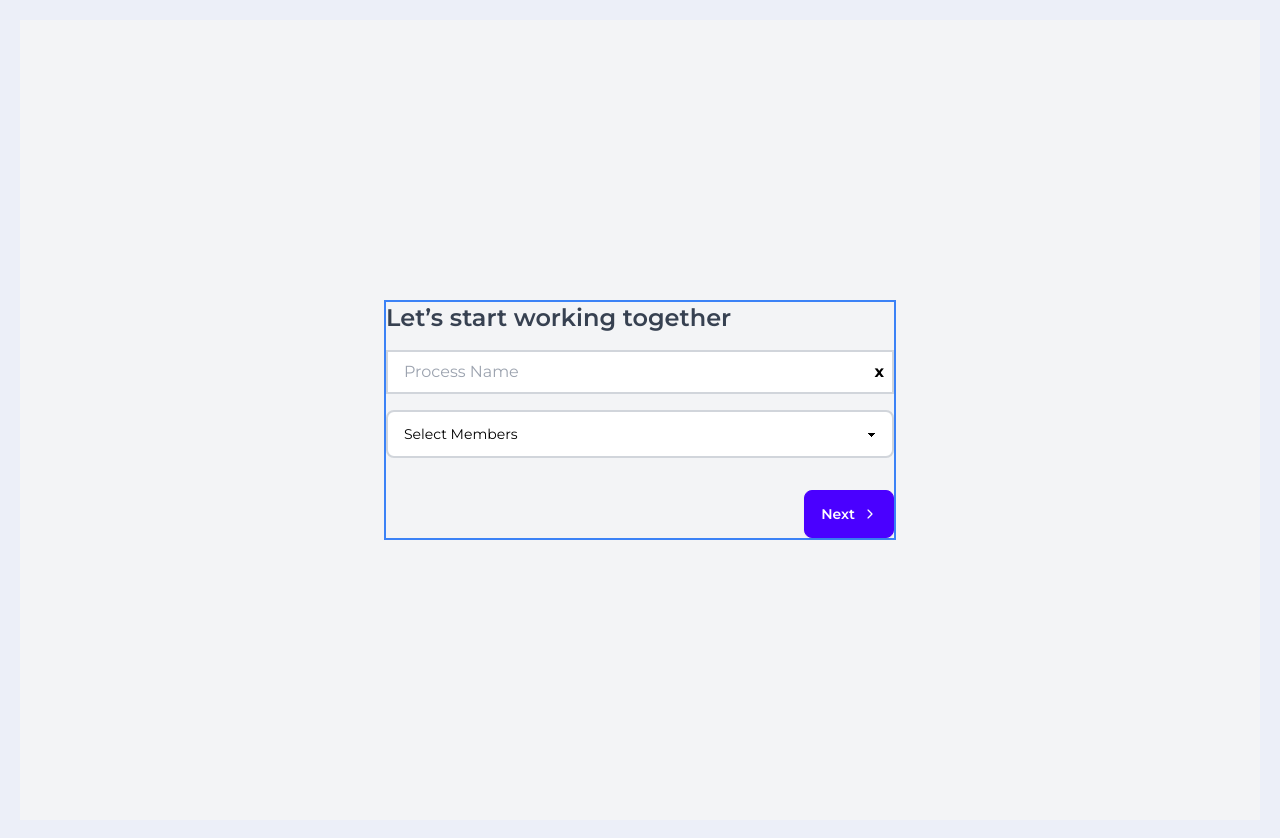
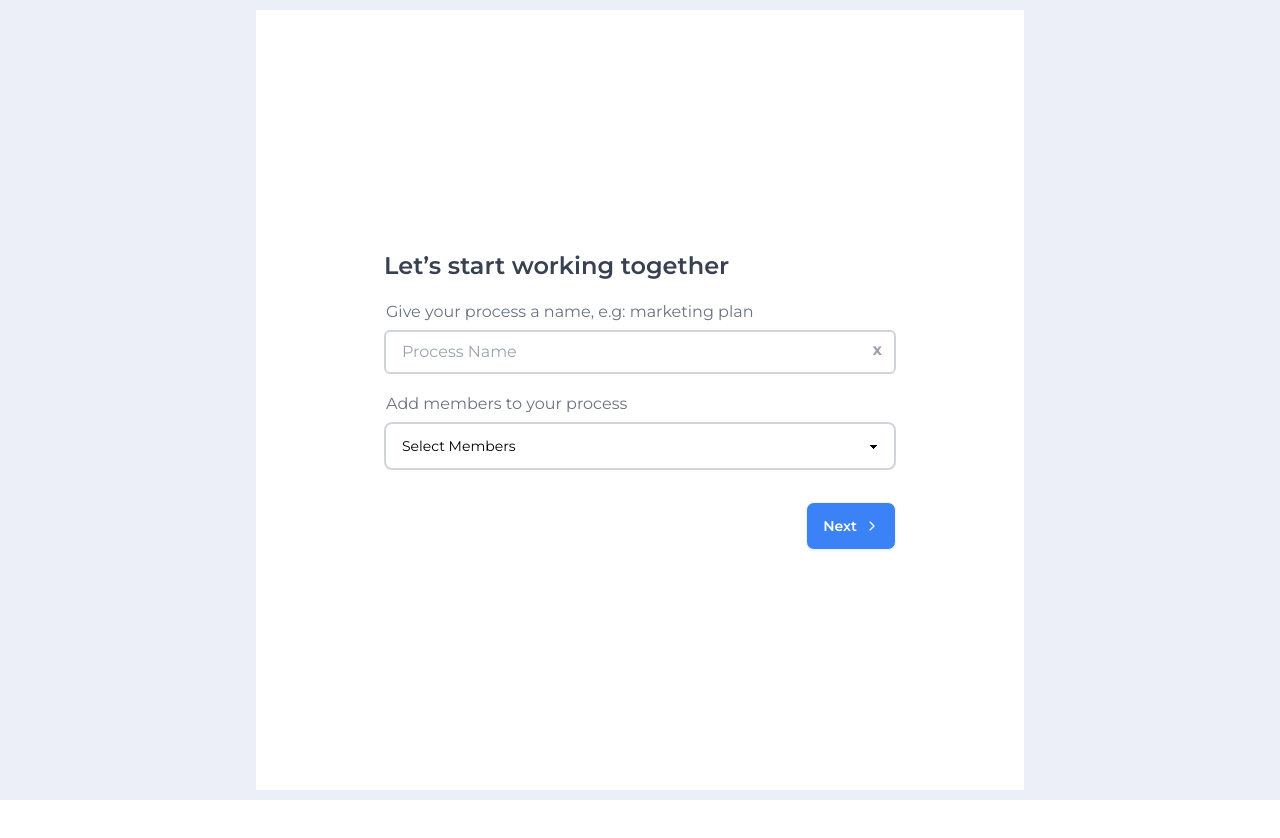
Before and after one commit to zeeshanhaider5121472/NextJS-Business-Management-System, a Next.js app: page /newtask in a window 1280 px wide. After the commit the page ends 800 px from the top, so only its background shows below. Built offline with nearby package versions, Linux system fonts and the light colour scheme.

Commit message:
new task screen UI Fixed

```diff
--- a/src/app/components/rightsplitscreen_comp/home_comp/newtask_comp/Addmembers_Form.tsx
+++ b/src/app/components/rightsplitscreen_comp/home_comp/newtask_comp/Addmembers_Form.tsx
@@ -25,24 +25,27 @@ const Addmembers_Form = () => {
   };
 
   return (
-    <div className="flex items-center justify-center min-h-screen bg-gray-100">
-      <span className="w-full max-w-lg border-2 border-blue-500">
+    <div className="flex w-3/5 items-center justify-center bg-white">
+      <span className="w-full max-w-lg  py-60">
         <form className="flex flex-col" onSubmit={handleSubmit}>
           <h1 className="text-2xl font-semibold text-gray-700 ">
             Let’s start working together
           </h1>
-          <span className="mt-4 border-2 border-gray-300 flex flex-row bg-white">
+          <p className="text-gray-500 mt-4 p-0.5">
+            Give your process a name, e.g: marketing plan
+          </p>
+          <span className="mt-1 border-2 border-gray-300 flex flex-row bg-white rounded-md">
             <input
               type="text"
               placeholder="Process Name"
-              className="w-full px-4 py-2"
+              className="w-full px-4 py-2 rounded-md focus:outline-none focus:ring-transparent"
               value={processName}
               onChange={(e) => {
                 setProcessName(e.target.value);
               }}
             />
             <button
-              className="px-2 py-2 content-center cursor-pointer font-bold"
+              className="px-2 pb-1 pr-3 content-center cursor-pointer font-bold text-gray-400 hover:text-black"
               onClick={(e) => {
                 e.preventDefault();
                 setProcessName("");
@@ -60,7 +63,7 @@ const Addmembers_Form = () => {
           />
 
           <span className="mt-4 flex justify-end">
-            <button type="submit" className="btn btn-primary text-white">
+            <button type="submit" className="btn bg-blue-500 text-white hover:bg-blue-600">
               Next
               <IoIosArrowForward />
             </button>
--- a/src/app/components/rightsplitscreen_comp/home_comp/newtask_comp/Members_Dropdown.tsx
+++ b/src/app/components/rightsplitscreen_comp/home_comp/newtask_comp/Members_Dropdown.tsx
@@ -13,8 +13,12 @@ const Members_Dropdown: React.FC<Members_DropdownProps> = ({
 }) => {
   return (
     <div>
+      <p className="text-gray-500 mt-4 p-0.5">
+        Add members to your process
+      </p>
+
       <select
-        className="mt-4 mb-4 px-4 py-2 border-2 border-gray-300 focus:border-blue-500 select select-bordered w-full"
+        className="mt-1 mb-4 px-4 py-2 border-2 border-gray-300 focus:border-none select select-bordered w-full"
         value=""
         onChange={(e) => {
           setSelectedMembers([...selectedMembers, e.target.value]);
--- a/src/app/newtask/page.tsx
+++ b/src/app/newtask/page.tsx
@@ -2,7 +2,8 @@ import Addmembers_Form from "../components/rightsplitscreen_comp/home_comp/newta
 
 export default function NewTask() {
   return (
-    <main className="flex min-h-screen flex-col p-5 pt-5">
+    <main className="flex min-h-screen flex-col justify-center items-center">
+
       <Addmembers_Form />
     </main>
   );
```
